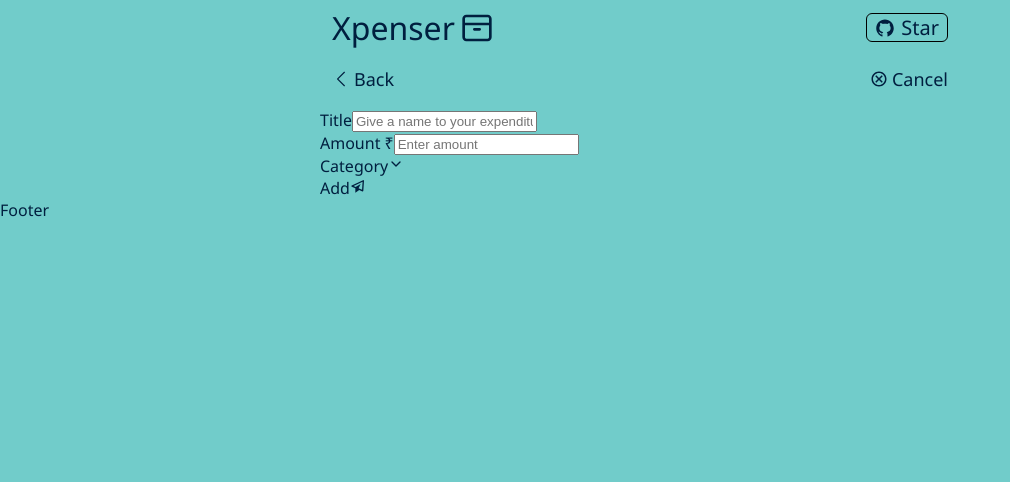
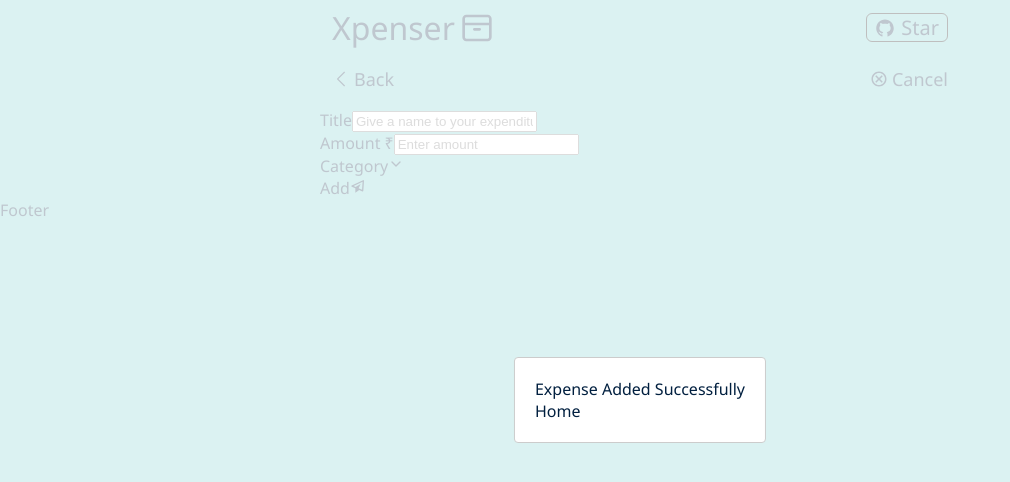
Before and after one commit to SAIKUMAR124/expense-tracker, a React (Create React App) app: page /add-expense in a window 1280 px wide. Shown: the top 482 px of the page, without its empty margins (0-1010 px from the left). Built offline with nearby package versions, Linux system fonts and the light colour scheme.

Commit message:
Added Modal in add-form

```diff
--- a/package.json
+++ b/package.json
@@ -9,6 +9,7 @@
     "react": "^17.0.2",
     "react-dom": "^17.0.2",
     "react-icons": "^4.3.1",
+    "react-modal": "^3.14.4",
     "react-redux": "^7.2.6",
     "react-router-dom": "^5.3.0",
     "react-scripts": "4.0.3",
--- a/src/components/add-form/index.js
+++ b/src/components/add-form/index.js
@@ -7,6 +7,7 @@
 import { BiPaperPlane } from "react-icons/bi";
 import { toast, ToastContainer } from "react-toastify";
 import 'react-toastify/dist/ReactToastify.css';
+import SuccessModal from "./success-modal";
 
 const AddForm = () => {
   const cat = categories;
@@ -59,6 +60,7 @@
         newestOnTop={false}
         closeOnClick
       />
+      <SuccessModal/>
       <div className="form-item">
         <label>Title</label>
         <input
--- /dev/null
+++ b/src/components/add-form/success-modal.js
@@ -0,0 +1,27 @@
+import React from "react";
+import Modal from "react-modal";
+import './success-modal.css'
+
+const SuccessModal = () => {
+  const customStyles = {
+    content: {
+      top: "50%",
+      left: "50%",
+      right: "auto",
+      bottom: "auto",
+      marginRight: "-50%",
+      transform: "translate(-50%, -50%)",
+    },
+  };
+
+  return <Modal isOpen={true} style={customStyles}>
+      <div className="modal-inner">
+          <label>Expense Added Successfully</label>
+          <div>
+              Home
+        </div>
+      </div>
+  </Modal>;
+};
+
+export default SuccessModal;
```
Also changed, not shown: src/components/add-form/success-modal.css (added), 2 other files (tests, documents, lock files or other folders).
